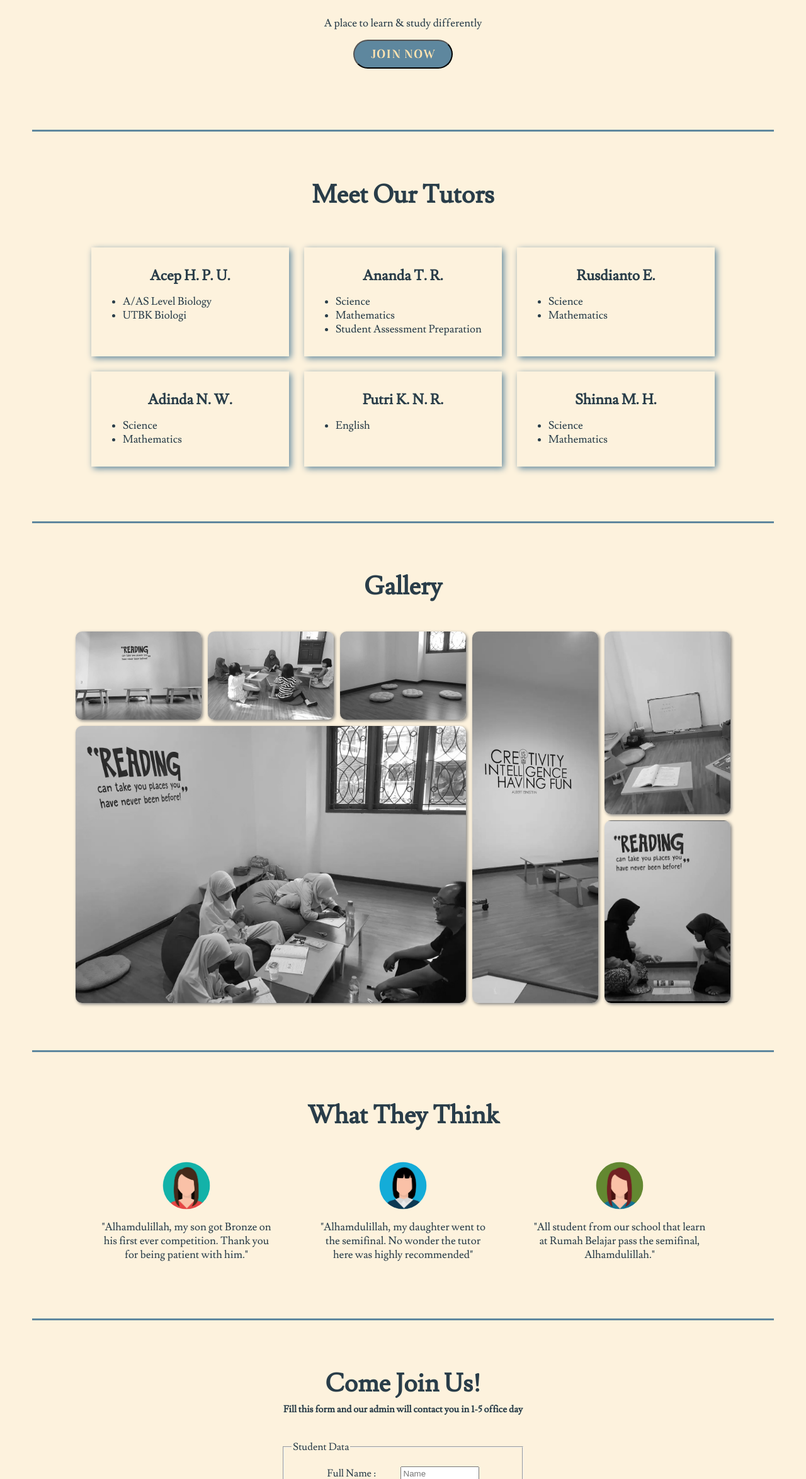
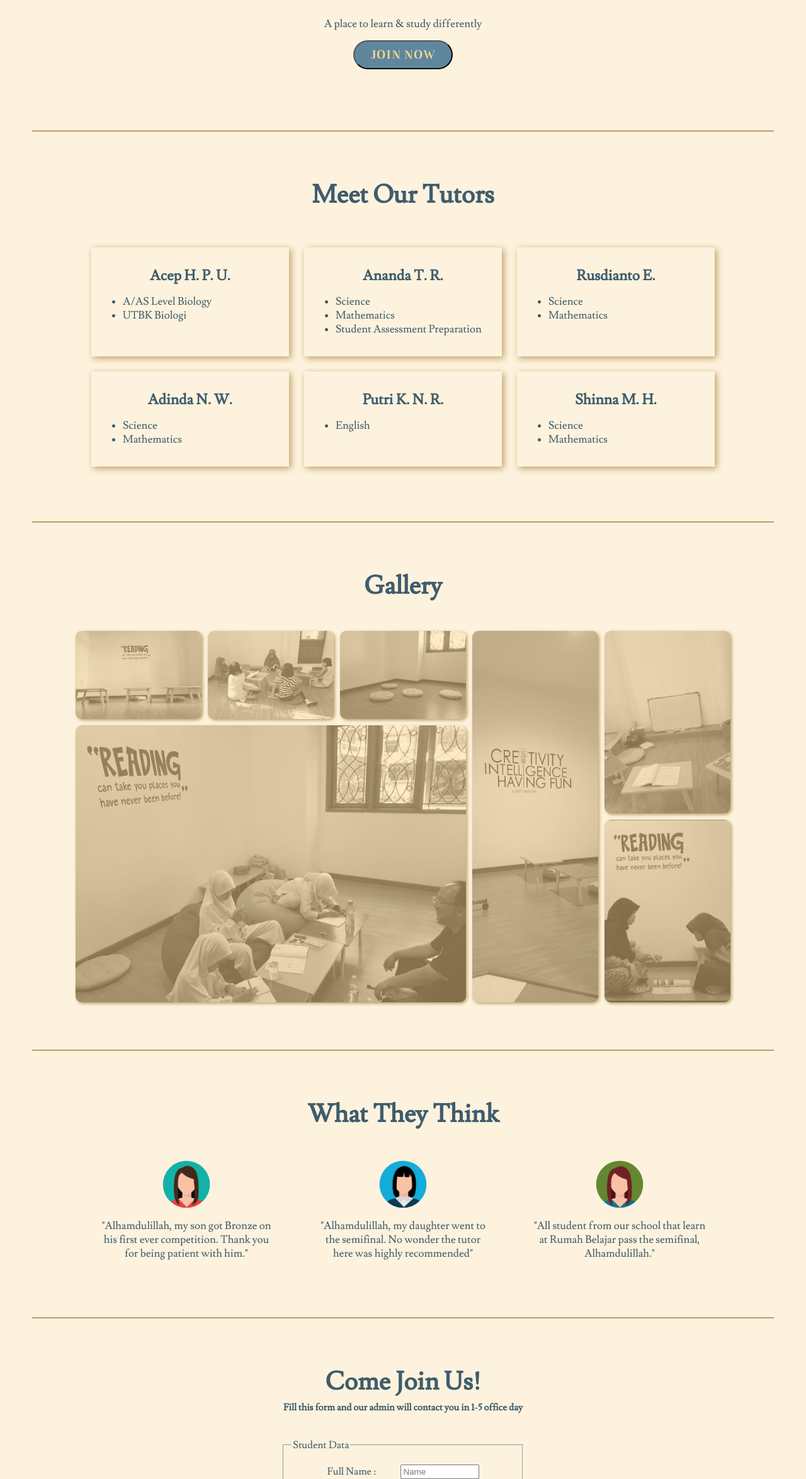
Before and after one commit to revou-fsse-3/Milestone-1-ArisaRaezzura, a plain HTML site: page index.html in a window 1280 px wide. Shown: the part 451-2800 px from the top of the page at 63% size. Drawn offline with Linux system fonts and the light colour scheme.

Commit message:
update css

```diff
--- a/style.css
+++ b/style.css
@@ -14,7 +14,7 @@
 /* Body */
 body {
     font-family: "Lusitana Regular", serif;
-    color: #293d49;
+    color: #3F5C6D;
     margin: 0px;
     background-color: #FDF2DD;
 }
@@ -43,7 +43,7 @@ header {
     z-index: 1;
     display: flex;
     justify-content: space-between;
-    background-color: #FFE3B0;
+    background-color: #FFD78C;
     position: fixed;
     top: 0;
     width: 100%;
@@ -73,7 +73,7 @@ span {
     z-index: 1;
     top: 0;
     left: 0;
-    background-color: #FFE3B0;
+    background-color: #FFD78C;
     overflow-x: hidden;
     transition: 0.5s;
     padding-top: 60px;
@@ -130,7 +130,7 @@ nav {
     height: 660px;
     padding: 120px 0px 75px 0px;
     margin: 0px 4%;
-    border-bottom: 3px solid #5E879E;
+    border-bottom: 2px solid #BD9F66;
 }
 
 .bannerPic {
@@ -160,7 +160,7 @@ button {
     font-size: 17px;
     padding: 7px 25px;
     background-color: #5E879E;
-    color: #FFE3B0;
+    color: #FFD78C;
     border-radius: 35px;
 }
 
@@ -170,7 +170,7 @@ section.ourTutors {
     flex-direction: column;
     padding: 60px 0px 75px 0px;
     margin: 0px 4%;
-    border-bottom: 3px solid #5E879E;
+    border-bottom: 2px solid #BD9F66;
 }
 
 .tutorsProfile {
@@ -186,7 +186,7 @@ section.ourTutors {
     height: auto;
     margin: 12px;
     padding: 15px;
-    box-shadow: 3px 3px 10px #5E879E;
+    box-shadow: 3px 3px 10px #BD9F66;
 }
 
 .tutor div {
@@ -211,7 +211,7 @@ ul {
 }
 
 li {
-    color: #293d49;
+    color: #3F5C6D;
 }
 
 /* Gallery */
@@ -220,7 +220,7 @@ li {
     flex-direction: column;
     padding: 60px 0px 75px 0px;
     margin: 0px 4%;
-    border-bottom: 3px solid #5E879E;
+    border-bottom: 2px solid #BD9F66;
 }
 
 section.photoGallery {
@@ -233,14 +233,25 @@ section.photoGallery {
 
 div.photoGallery {
     border-radius: 10px;
-    box-shadow: 2px 2px 5px #5E879E;
+    box-shadow: 2px 2px 5px #BD9F66;
+    background-color: #FFD78C;
+}
+
+
+.photoGallery img {
+    width: 100%;
+    height: 100%;
+    border-radius: 10px;
+    object-fit: cover;
     filter: grayscale(100%);
-    transition-property: filter;
+    opacity: 50%;
+    transition-property: filter opacity;
     transition-duration: 1s;
 }
 
-div.photoGallery:hover {
+.photoGallery img:hover {
     filter: grayscale(0%);
+    opacity: 100%;
 }
 
 #one {
@@ -281,12 +292,6 @@ div.photoGallery:hover {
     grid-row: 3 / 5;
 }
 
-.photoGallery img {
-    width: 100%;
-    height: 100%;
-    border-radius: 10px;
-    object-fit: cover;
-}
 
 /* Customer Rate */
 #customerRate {
@@ -294,7 +299,7 @@ div.photoGallery:hover {
     flex-direction: column;
     padding: 60px 0px 75px 0px;
     margin: 0px 4%;
-    border-bottom: 3px solid #5E879E;
+    border-bottom: 2px solid #BD9F66;
 }
 
 section.opinion {
@@ -337,7 +342,7 @@ p.joinUs {
     flex-direction: column;
     padding: 60px 0px 75px 0px;
     margin: 0px 4%;
-    border-bottom: 3px solid #5E879E;
+    border-bottom: 2px solid #BD9F66;
 }
 
 form {
@@ -348,7 +353,7 @@ form {
 }
 
 fieldset {
-    color: #293d49;
+    color: #3F5C6D;
     width: 30%;
     min-width: fit-content;
     margin-bottom: 25px;
@@ -364,7 +369,7 @@ fieldset div {
 
 label {
     width: 111px;
-    color: #293d49;
+    color: #3F5C6D;
 }
 
 input,
@@ -379,9 +384,8 @@ textarea {
 #submit {
     font-size: 15px;
     padding: 5px 25px;
-    background-color: #FFE3B0;
+    background-color: #FFD78C;
     color: #5E879E;
-    border: 1px solid #5E879E;
     border-radius: 20px;
 }
 
```
